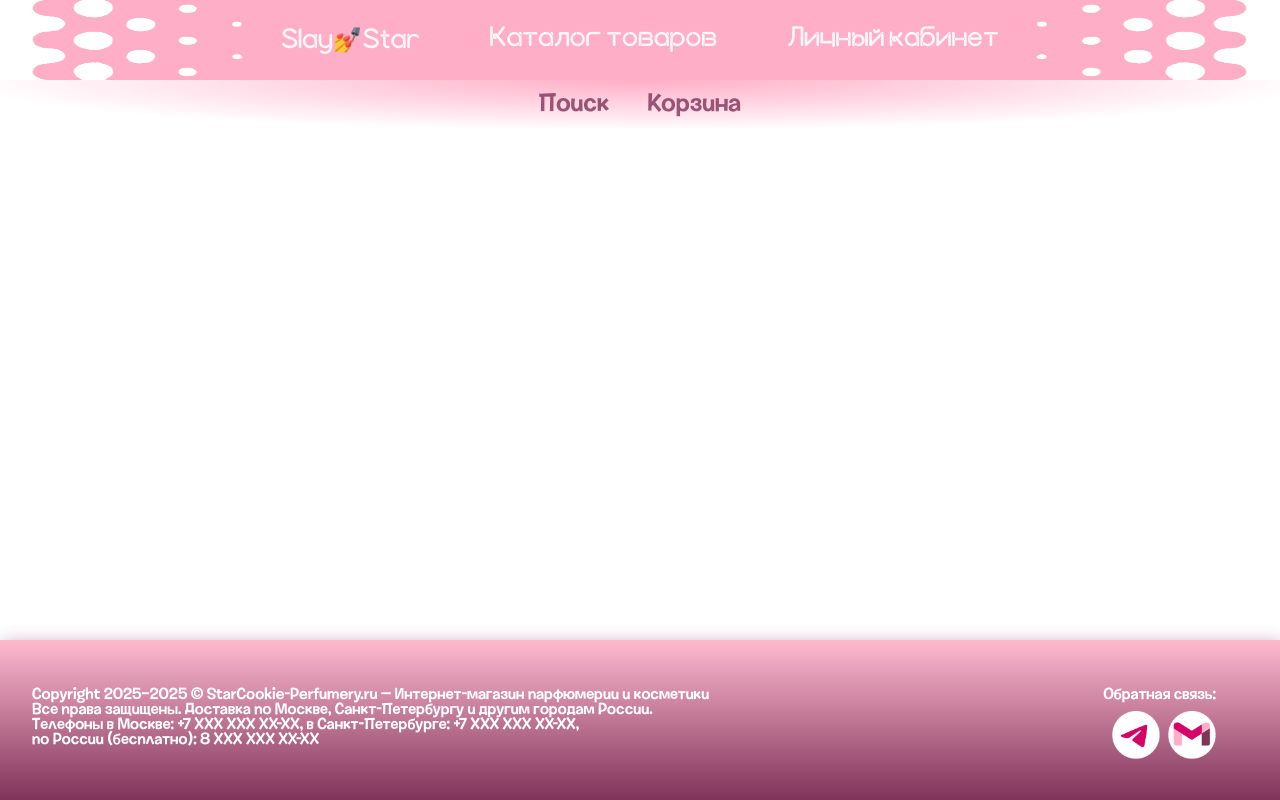
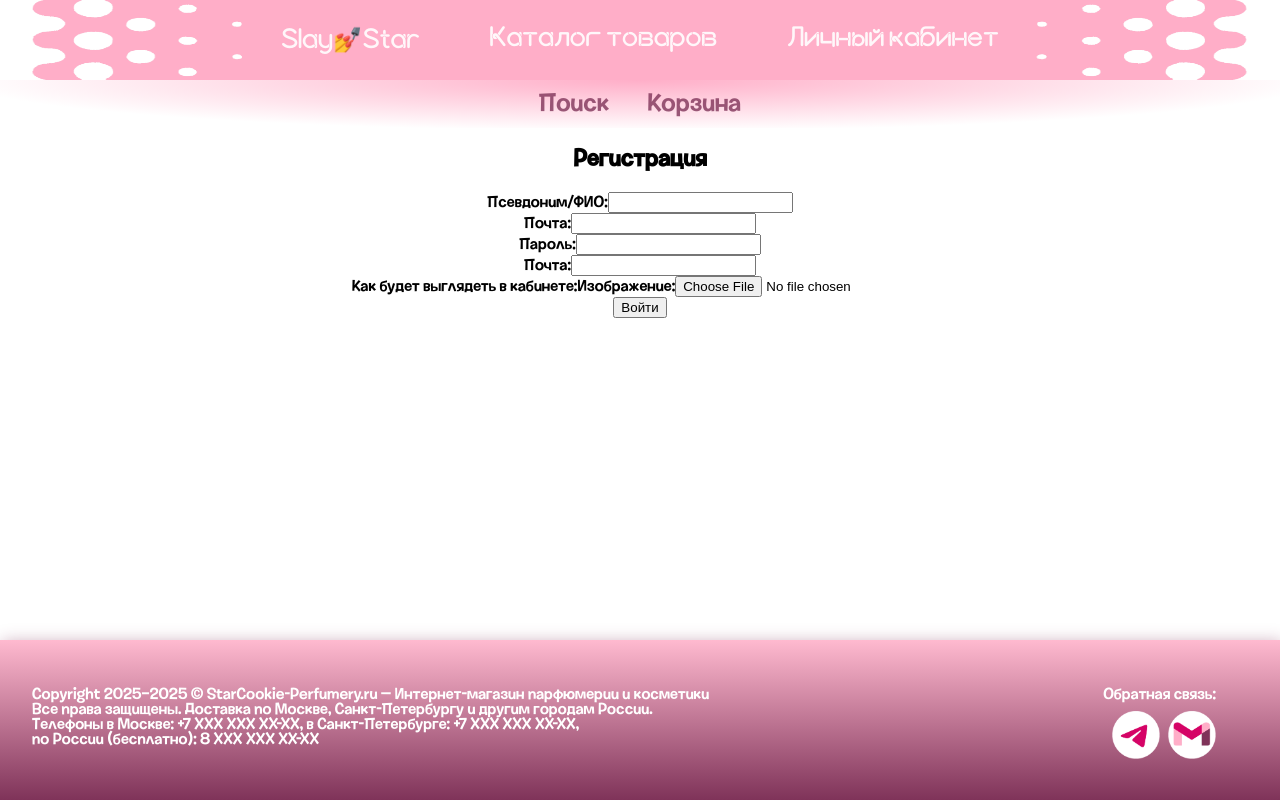
Before and after one commit to StarCookie256/curse_ovik, a React (Create React App) app: page /register in a window 1280 px wide. Built offline with nearby package versions, Linux system fonts and the light colour scheme.

Commit message:
фронтенд - начал какать, далее пилимся

```diff
--- a/src/App.js
+++ b/src/App.js
@@ -11,6 +11,7 @@ import CatalogPage from './pages/catalog/CatalogPage';
 import BrandPage from './pages/brandPage/BrandPage';
 import ProductPage from './pages/productPage/ProductPage';
 import BasketPage from './pages/basketPage/BasketPage';
+import RegisterPage from './pages/register/RegisterPage';
 
 function App() {
   // const hideDecorRoutes = ["/login"]; // страницы, где скрываем декор всякий
@@ -27,6 +28,14 @@ function App() {
               element={
                 <ProtectedRoute requireAuth={false}>
                   <LoginPage />
+                </ProtectedRoute>
+              }
+            />
+            <Route
+              path="/register"
+              element={
+                <ProtectedRoute requireAuth={false}>
+                  <RegisterPage />
                 </ProtectedRoute>
               }
             />
--- a/src/api/config.js
+++ b/src/api/config.js
@@ -3,9 +3,9 @@ export const API_MODE = {
 	REAL: 'real'
 };
 
-export const CURRENT_MODE = API_MODE.MOCK;
+export const CURRENT_MODE = API_MODE.REAL;
 
 export const AUTH_TOKEN_KEY = 'auth_token';
 export const USER_DATA_KEY = 'user_data';
 
-export const API_BASE_URL = '';
+export const API_BASE_URL = 'https://localhost:7263/api';
--- a/src/api/services/authService.js
+++ b/src/api/services/authService.js
@@ -21,21 +21,21 @@ const realAuthService = {
       localStorage.setItem(AUTH_TOKEN_KEY, data.accessToken);
 
       // Получаем данные пользователя
-      const userResponse = await fetch(`${API_BASE_URL}/auth/profile`, {
-        headers: {
-          'Authorization': `Bearer ${data.accessToken}`
-        },
-        credentials: 'include',
-      });
+      // const userResponse = await fetch(`${API_BASE_URL}/auth/profile`, {
+      //   headers: {
+      //     'Authorization': `Bearer ${data.accessToken}`
+      //   },
+      //   credentials: 'include',
+      // });
 
-      if (userResponse.ok) {
-        const userData = await userResponse.json();
-        localStorage.setItem(USER_DATA_KEY, JSON.stringify(userData));
-        return {
-          token: data.accessToken,
-          user: userData
-        };
-      }
+      // if (userResponse.ok) {
+      //   const userData = await userResponse.json();
+      //   localStorage.setItem(USER_DATA_KEY, JSON.stringify(userData));
+      //   return {
+      //     token: data.accessToken,
+      //     user: userData
+      //   };
+      // }
 
       return {
         token: data.accessToken,
@@ -43,6 +43,50 @@ const realAuthService = {
       };
     } catch (error) {
       console.error('Login error:', error);
+      throw new Error('Ошибка соединения с сервером');
+    }
+  },
+
+  register: async (formDataToSend) => {
+    try {
+      const response = await fetch(`${API_BASE_URL}/auth/register`, {
+        method: 'POST',
+        body: formDataToSend,
+        credentials: 'include',
+      });
+
+      if (!response.ok) {
+        throw new Error('Ошибка регистрации');
+      }
+
+      const data = await response.json();
+
+      // Сохраняем токен
+      localStorage.setItem(AUTH_TOKEN_KEY, data.accessToken);
+
+      // Получаем данные пользователя
+      // const userResponse = await fetch(`${API_BASE_URL}/auth/profile`, {
+      //   headers: {
+      //     'Authorization': `Bearer ${data.accessToken}`
+      //   },
+      //   credentials: 'include',
+      // });
+
+      // if (userResponse.ok) {
+      //   const userData = await userResponse.json();
+      //   localStorage.setItem(USER_DATA_KEY, JSON.stringify(userData));
+      //   return {
+      //     token: data.accessToken,
+      //     user: userData
+      //   };
+      // }
+
+      return {
+        token: data.accessToken,
+        user: null
+      };
+    } catch (error) {
+      console.error('Register error:', error);
       throw new Error('Ошибка соединения с сервером');
     }
   },
--- a/src/api/services/productsService.js
+++ b/src/api/services/productsService.js
@@ -52,10 +52,12 @@ const realProductsService = {
 
   getProductsOfDay: async () => {
     try {
-      const response = await fetch(`${API_BASE_URL}/product/ofday`, {
+      const response = await fetch(`${API_BASE_URL}/Product/ofday`, {
         method: 'GET',
         headers: {
-          'Content-Type': 'application/json',
+          'Accept': 'application/json',
+          // Если нужна авторизация:
+          // 'Authorization': `Bearer ${token}`
         }
       });
 
--- a/src/components/context/AuthContext.jsx
+++ b/src/components/context/AuthContext.jsx
@@ -51,6 +51,22 @@ export const AuthProvider = ({ children }) => {
     }
   };
 
+  const register = async (formDataToSend) => {
+    try {
+      setLoading(true);
+      setError(null);
+      const result = await authService.register(formDataToSend);
+      setUser(result.user);
+      return result;
+    } catch (err) {
+      setError(err.message);
+      setUser(null);
+      throw err;
+    } finally {
+      setLoading(false);
+    }
+  };
+
   const logout = async () => {
     try {
       setLoading(true);
@@ -79,6 +95,7 @@ export const AuthProvider = ({ children }) => {
     loading,
     error,
     login,
+    register,
     logout,
     refreshProfile,
     isAuthenticated: !!user
--- a/src/components/perfumeryHeader/perfumeryHeader.jsx
+++ b/src/components/perfumeryHeader/perfumeryHeader.jsx
@@ -23,8 +23,8 @@ function PerfumeryHeader(){
     async function fetchData() {
       try {
         setLoading(true);
-        const count = await basketService.getBasketProductsCount();
-        setBasketCount(count);
+        // const count = await basketService.getBasketProductsCount();
+        // setBasketCount(count);
       } catch(error) {
         console.error('Error loading basket count:', error);
       } finally {
--- a/src/pages/main/main.jsx
+++ b/src/pages/main/main.jsx
@@ -10,7 +10,7 @@ function MainPage(){
 
   useEffect(() => {
     setLoading(true);
-    productService.getProducts()
+    productService.getProductsOfDay()
       .then(productsData => {
         setProducts(productsData);
       });
--- a/src/pages/register/RegisterPage.jsx
+++ b/src/pages/register/RegisterPage.jsx
@@ -0,0 +1,124 @@
+import { useState } from 'react';
+import './RegisterPage.css';
+import { useAuth } from '../../components/context/AuthContext';
+import { useLocation, useNavigate } from 'react-router-dom';
+
+function RegisterPage(){
+  const [username, setUsername] = useState('');
+  const [email, setEmail] = useState('');
+  const [password, setPassword] = useState('');
+  const [phone, setPhone] = useState('');
+  const [image, setImage] = useState(null);
+  const [isSubmitting, setIsSubmitting] = useState(false);
+
+  const {register: reg, error} = useAuth();
+  const navigate = useNavigate();
+  const location = useLocation();
+
+  const from = location.state?.from?.pathname || '/';
+
+  const handleSubmit = async (e) => {
+    e.preventDefault();
+    setIsSubmitting(true);
+
+    const formDataToSend = new FormData();
+
+    formDataToSend.append('Username', username);
+    formDataToSend.append('Email', email);
+    formDataToSend.append('Password', password);
+    formDataToSend.append('Phone', phone);
+    if (image) {
+      formDataToSend.append('Image', image);
+    }
+
+    try {
+      await reg(formDataToSend);
+      navigate(from, { replace: true });
+    } catch (err) {
+      // ошибка уже установлена в контексте
+    } finally {
+      setIsSubmitting(false);
+    }
+  };
+
+  return(
+    <div className='register-page-container'>
+      <h2 className='register-page-title'>Регистрация</h2>
+
+      {error && <div className="register-page-error">{error}</div>}
+
+      <form
+        className='register-page-form'
+        onSubmit={handleSubmit}
+      >
+        <div className='register-page-general-info'>
+          <div className="regiser-page-input-container username">
+            <label>Псевдоним/ФИО:</label>
+            <input
+              className='register-page-input username'
+              type="text"
+              value={username}
+              onChange={(e) => setUsername(e.target.value)}
+              required
+            />
+          </div>
+
+          <div className="regiser-page-input-container email">
+            <label>Почта:</label>
+            <input
+              className='register-page-input email'
+              type="text"
+              value={email}
+              onChange={(e) => setEmail(e.target.value)}
+              required
+            />
+          </div>
+
+          <div className="register-page-input-container password">
+            <label>Пароль:</label>
+            <input
+              className='register-page-input password'
+              type="password"
+              value={password}
+              onChange={(e) => setPassword(e.target.value)}
+              required
+            />
+          </div>
+
+          <div className="regiser-page-input-container phone">
+            <label>Почта:</label>
+            <input
+              className='register-page-input phone'
+              type="text"
+              value={phone}
+              onChange={(e) => setPhone(e.target.value)}
+              required
+            />
+          </div>
+        </div>
+
+
+        <div className="regiser-page-image-info-container">
+          <label>Как будет выглядеть в кабинете:</label>
+
+          <label>Изображение:</label>
+            <input
+              className='register-page-input image'
+              type="file"
+              accept="image/*"
+              value={image}
+              onChange={(e) => setImage(e.target.value)}
+              required
+            />
+        </div>
+
+        <button type="submit" disabled={isSubmitting} className="register-page-submit-button">
+          {isSubmitting ? 'Вход...' : 'Войти'}
+        </button>
+      </form>
+
+    </div>
+  );
+}
+
+export default RegisterPage;
```
